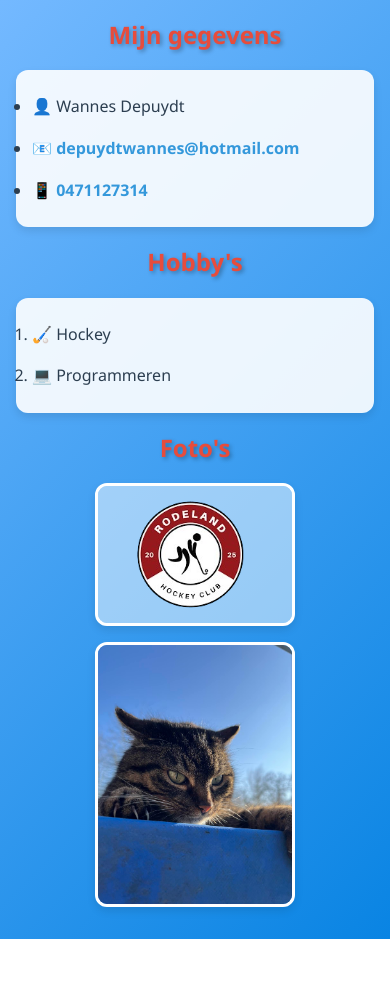
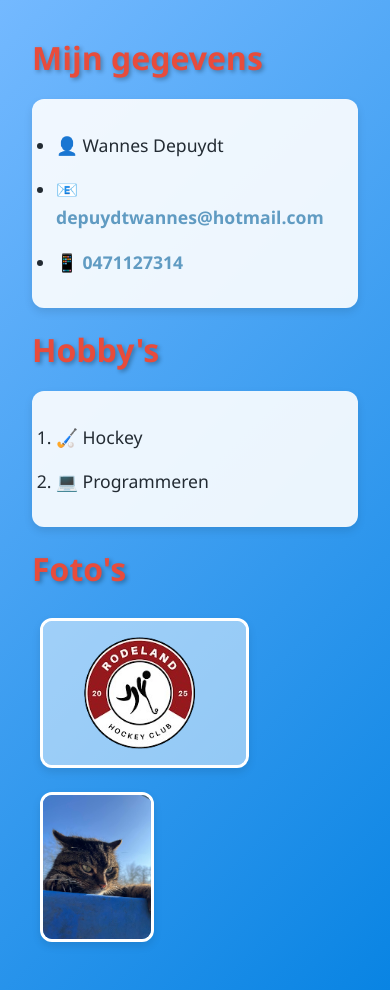
Before and after one commit to wdp-2010/HTML-Lessen, a plain HTML site: page taak HTML Opdracht 1 Wannes/profiel.html in a window 390 px wide. Before the commit the page ends 939 px from the top, so only its background shows below. Drawn offline with Linux system fonts and the light colour scheme.

Commit message:
Refactor CSS styles for images and hover effects; update Copilot instructions for student guidance

```diff
--- a/taak HTML Opdracht 1 Wannes/style.css
+++ b/taak HTML Opdracht 1 Wannes/style.css
@@ -1,13 +1,11 @@
-/* CSS Variables - SUPER useful! */
 :root {
 	--primary-color: #e74c3c;
-	--accent-color: #3498db;
-	--text-color: #2c3e50;
+	--accent-color: #609bc2;
+	--text-color: #232b33;
 	--shadow: 0 4px 8px rgba(0, 0, 0, 0.1);
 	--border-radius: 12px;
 }
 
-/* Basic reset for better styling */
 * {
 	margin: 0;
 	padding: 0;
@@ -27,12 +25,11 @@ h1 {
 	color: var(--primary-color);
 	margin-bottom: 1rem;
 	text-shadow: 2px 2px 4px rgba(0, 0, 0, 0.3);
-	/* Cool hover effect! */
 	transition: transform 0.3s ease;
 }
 
 h1:hover {
-	transform: scale(1.05);
+	transform: translateX(10px);
 	cursor: default;
 }
 
@@ -43,6 +40,7 @@ ul, ol {
 	border-radius: var(--border-radius);
 	box-shadow: var(--shadow);
 	margin: 1rem 0;
+	max-width: 500px;
 }
 
 li {
@@ -77,31 +75,3 @@ img:hover {
 	transform: scale(1.1) rotate(2deg);
 	box-shadow: 0 8px 16px rgba(0, 0, 0, 0.2);
 }
-
-/* RESPONSIVE DESIGN - Works on phones! */
-@media (max-width: 768px) {
-	body {
-		padding: 1rem;
-	}
-
-	h1 {
-		font-size: 1.5rem;
-		text-align: center;
-	}
-
-	img {
-		width: 100%;
-		max-width: 200px;
-		height: auto;
-		display: block;
-		margin: 1rem auto;
-	}
-
-	ul, ol {
-		padding: 1rem;
-	}
-
-	li {
-		font-size: 1rem;
-	}
-}
--- a/taak HTML Opdracht 2 Wannes/style.css
+++ b/taak HTML Opdracht 2 Wannes/style.css
@@ -1,8 +1,12 @@
 img {
-	border: 5px solid black;
-	border-radius: 10px;
-	height: 100px;
-	padding: 10px;
+    border: 3px solid white;
+    border-radius: 10px;
+    height: 100px;
+    padding: 10px;
+}
+img:hover {
+	transform: translateX(10px);
+	transition: transform 0.3s ease;
 }
 
 .text {
```
Also changed, not shown: 1 other file.
